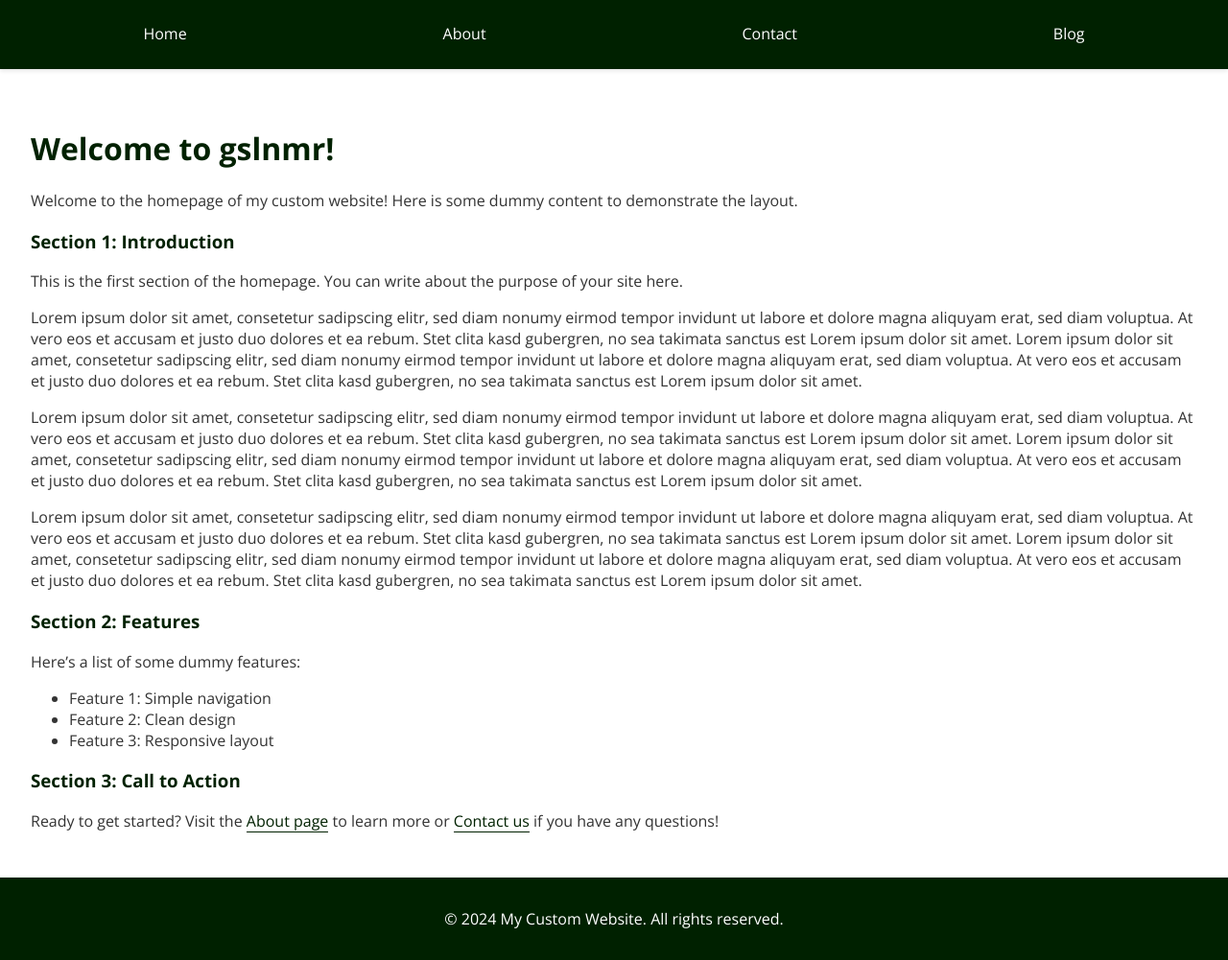
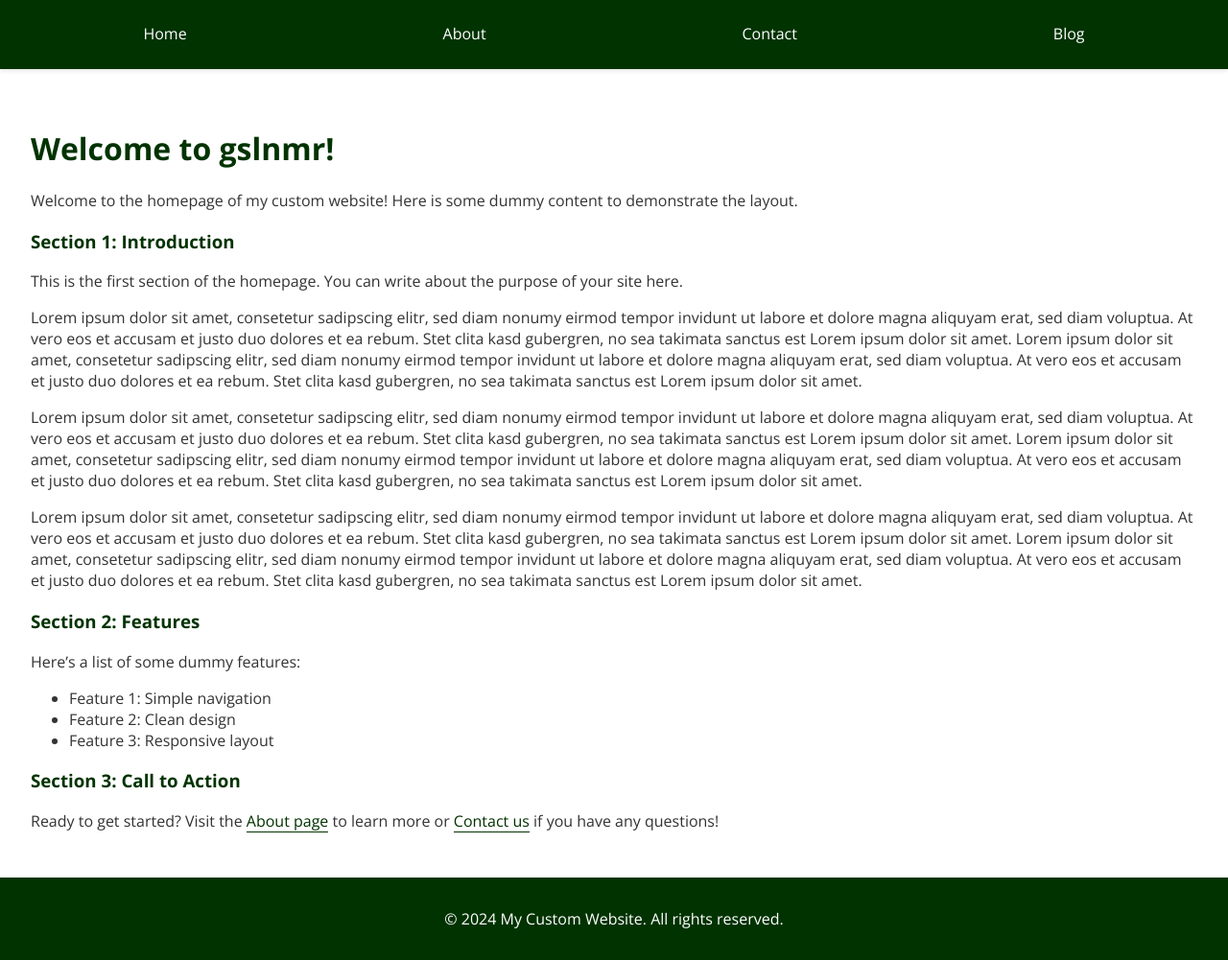
Before and after one commit to schminho/schminho.github.io, a Jekyll site: the page built from index.md, in a window 1280 px wide and 1001 px high. Shown: the whole window at 96% size. Built offline with Jekyll 4.4.1, drawn with Linux system fonts in a browser that asks for light colours.

Commit message:
Update style.css

```diff
--- a/assets/css/style.css
+++ b/assets/css/style.css
@@ -9,7 +9,7 @@
 
 /* Header Styling */
 header {
-    background-color: #002100; /* Darker green background */
+    background-color: #003300; /* Slightly lighter green background */
     color: #FFFFFF; /* White text */
     position: fixed;
     width: 100%;
@@ -28,13 +28,12 @@
     color: #FFFFFF; /* White links */
     text-decoration: none;
     padding: 0.5rem 1rem;
-    transition: color 0.3s ease, border-bottom 0.3s ease;
     border-bottom: 2px solid transparent;
+    transition: border-bottom 0.3s ease; /* Only underline on hover */
 }
 
 nav a:hover {
-    color: #CCCCCC; /* Slightly lighter white on hover */
-    border-bottom: 2px solid #CCCCCC; /* Matching underline */
+    border-bottom: 2px solid #FFFFFF; /* White underline */
 }
 
 /* Main content area */
@@ -45,12 +44,12 @@
 
 /* Headings styling */
 h1, h2, h3 {
-    color: #002100; /* Darker green for headings */
+    color: #003300; /* Slightly lighter green for headings */
 }
 
 /* Button styling */
 button {
-    background-color: #002100; /* Darker green */
+    background-color: #003300; /* Slightly lighter green */
     color: #FFFFFF; /* White text */
     border: none;
     padding: 0.75rem 1.5rem;
@@ -60,13 +59,13 @@
 }
 
 button:hover {
-    background-color: #001800; /* Even darker green */
+    background-color: #002600; /* Slightly darker green on hover */
     transform: scale(1.05); /* Slight zoom effect */
 }
 
 /* Footer Styling */
 footer {
-    background-color: #002100; /* Darker green background */
+    background-color: #003300; /* Slightly lighter green background */
     color: #FFFFFF; /* White text */
     text-align: center;
     padding: 1rem;
@@ -74,13 +73,14 @@
 
 /* Link styling in the content area */
 main a {
-    color: #002100; /* Darker green for links */
+    color: #003300; /* Slightly lighter green for links */
     text-decoration: none;
-    border-bottom: 1px solid #002100; /* Subtle underline */
-    transition: color 0.3s ease, border-bottom 0.3s ease;
+    border-bottom: 1px solid #003300; /* Subtle underline */
+    transition: color 0.3s ease, background-color 0.3s ease; /* Smooth hover effect */
 }
 
 main a:hover {
     color: #FFFFFF; /* White on hover */
+    background-color: #F0F0F0; /* Light gray background */
     border-bottom: 1px solid #FFFFFF; /* Matching underline */
 }
```
